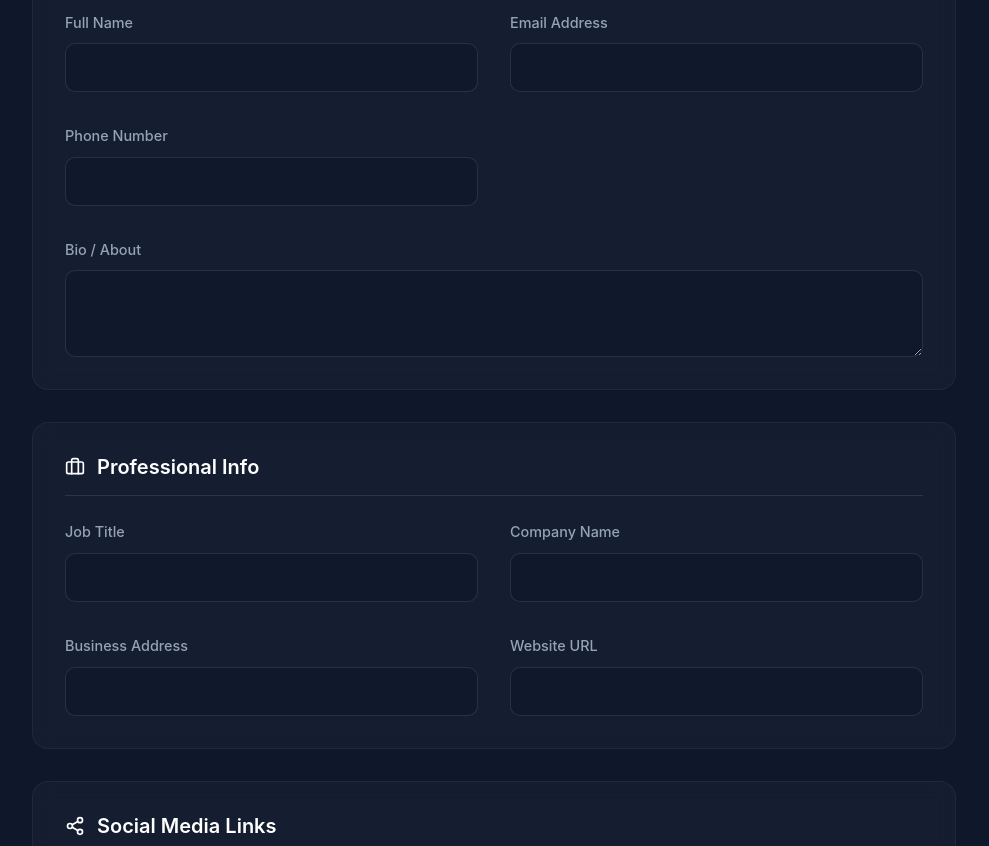
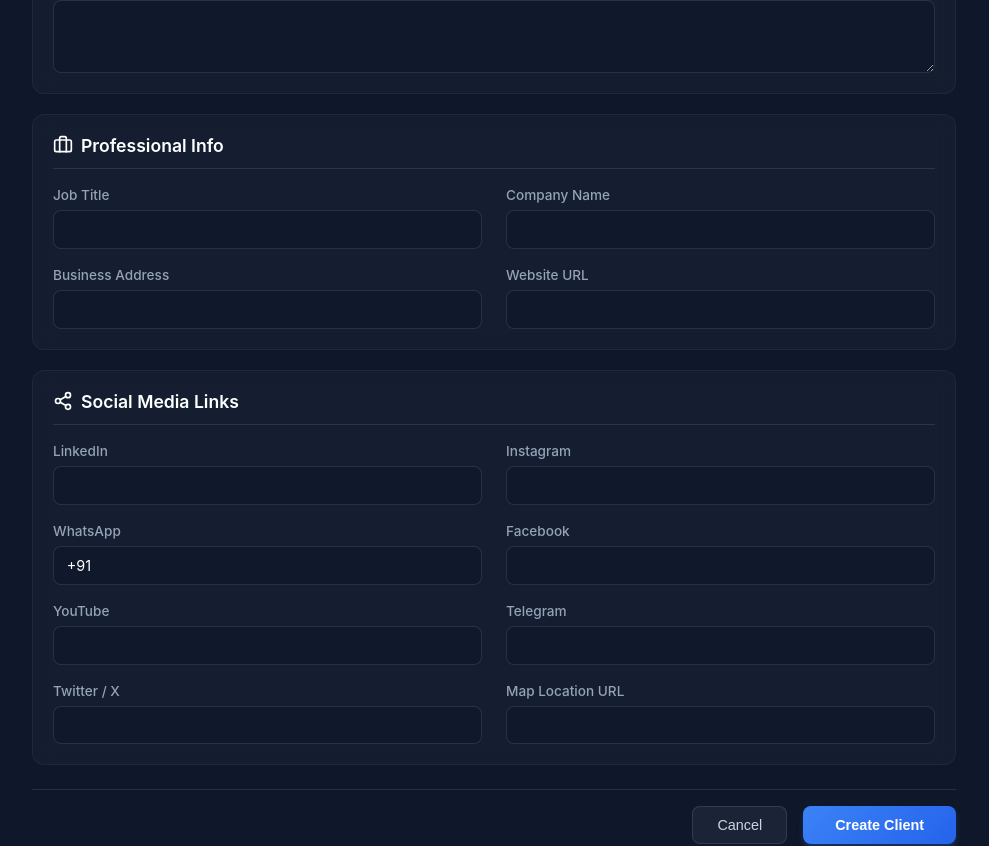
Before and after one commit to smitpatel-29/Justtapp, a Next.js app: page /admin/clients/add in a window 1280 px wide. Shown: the part 814-1660 px from the top of the page, without its empty margins (276-1265 px from the left). Built offline with nearby package versions, Linux system fonts and the light colour scheme.

Commit message:
Update client form defaults and admin badge style

```diff
--- a/src/components/ClientForm.js
+++ b/src/components/ClientForm.js
@@ -27,12 +27,14 @@ export default function ClientForm({ initialData = null, onSubmit }) {
     company: initialData?.company || "",
     bio: initialData?.bio || "",
     email: initialData?.email || "",
-    phone: initialData?.phone || "",
+    phone: initialData?.phone || "+91 ",
     website: initialData?.website || "",
     avatar: initialData?.avatar || "",
     coverImage: initialData?.coverImage || "",
     address: initialData?.address || "",
-    nfcId: initialData?.nfcId || "",
+    nfcId:
+      initialData?.nfcId ||
+      Math.random().toString(36).substr(2, 8).toUpperCase(),
     theme: initialData?.theme || "dark",
     customTheme: initialData?.customTheme || {
       background: "#0f172a",
@@ -54,7 +56,8 @@ export default function ClientForm({ initialData = null, onSubmit }) {
     youtube:
       initialData?.socials?.find((s) => s.platform === "Youtube")?.url || "",
     whatsapp:
-      initialData?.socials?.find((s) => s.platform === "WhatsApp")?.url || "",
+      initialData?.socials?.find((s) => s.platform === "WhatsApp")?.url ||
+      "+91 ",
     telegram:
       initialData?.socials?.find((s) => s.platform === "Telegram")?.url || "",
     twitter:
--- a/src/components/ClientForm.module.css
+++ b/src/components/ClientForm.module.css
@@ -7,39 +7,41 @@
   background: rgba(30, 41, 59, 0.4);
   backdrop-filter: blur(10px);
   border: 1px solid rgba(255, 255, 255, 0.05);
-  border-radius: 16px;
-  padding: 2rem;
-  margin-bottom: 2rem;
+  border-radius: 12px;
+  padding: 1.25rem;
+  margin-bottom: 1.25rem;
 }
 
 .sectionTitle {
   color: white;
-  font-size: 1.25rem;
+  font-size: 1.1rem;
   font-weight: 600;
-  margin-bottom: 1.5rem;
+  margin-bottom: 1rem;
   display: flex;
   align-items: center;
-  gap: 0.75rem;
+  gap: 0.5rem;
   border-bottom: 1px solid rgba(255, 255, 255, 0.1);
-  padding-bottom: 1rem;
+  padding-bottom: 0.75rem;
 }
 
 .formGrid {
   display: grid;
   grid-template-columns: repeat(2, 1fr);
-  gap: 2rem;
+  column-gap: 1.5rem;
+  row-gap: 1rem;
 }
 
 .inputGroup {
   display: flex;
   flex-direction: column;
-  gap: 0.6rem;
+  gap: 0.35rem;
 }
 
 .inputGroup label {
   color: #94a3b8;
-  font-size: 0.9rem;
+  font-size: 0.85rem;
   font-weight: 500;
+  margin-bottom: -0.1rem;
 }
 
 .input,
@@ -47,10 +49,10 @@
 .select {
   background: rgba(15, 23, 42, 0.6);
   border: 1px solid rgba(255, 255, 255, 0.1);
-  border-radius: 10px;
-  padding: 0.875rem 1rem;
+  border-radius: 8px;
+  padding: 0.6rem 0.8rem;
   color: white;
-  font-size: 0.95rem;
+  font-size: 0.9rem;
   transition: all 0.2s;
   width: 100%;
   font-family: inherit;
@@ -73,16 +75,9 @@
   display: flex;
   justify-content: flex-end;
   gap: 1rem;
-  position: sticky;
-  bottom: 0;
-  background: rgba(15, 23, 42, 0.95);
-  padding: 1.5rem;
+  margin-top: 1.5rem;
+  padding-top: 1rem;
   border-top: 1px solid rgba(255, 255, 255, 0.1);
-  margin: 0 -2rem -2rem -2rem; /* Initial margin for modal fix, but we are in full page now */
-  margin-top: 2rem;
-  border-radius: 0 0 16px 16px;
-  backdrop-filter: blur(10px);
-  z-index: 10;
 }
 
 /* Fix sticky button placement for full page */
@@ -100,11 +95,12 @@
   background: rgba(30, 41, 59, 0.8);
   color: #cbd5e1;
   border: 1px solid rgba(255, 255, 255, 0.1);
-  padding: 0.875rem 2rem;
-  border-radius: 10px;
-  font-weight: 600;
+  padding: 0.6rem 1.5rem;
+  border-radius: 8px;
+  font-weight: 500;
   cursor: pointer;
   transition: all 0.2s;
+  font-size: 0.9rem;
 }
 
 .btnCancel:hover {
@@ -117,12 +113,13 @@
   background: linear-gradient(135deg, #3b82f6, #2563eb);
   color: white;
   border: none;
-  padding: 0.875rem 2.5rem;
-  border-radius: 10px;
+  padding: 0.6rem 2rem;
+  border-radius: 8px;
   font-weight: 600;
   cursor: pointer;
   box-shadow: 0 4px 6px -1px rgba(59, 130, 246, 0.3);
   transition: all 0.2s;
+  font-size: 0.9rem;
 }
 
 .btnSave:hover {
@@ -134,8 +131,8 @@
   background: rgba(59, 130, 246, 0.1);
   color: #60a5fa;
   border: 1px solid rgba(59, 130, 246, 0.2);
-  width: 46px;
-  border-radius: 10px;
+  width: 40px;
+  border-radius: 8px;
   cursor: pointer;
   display: flex;
   align-items: center;
--- a/src/components/ProfileView.js
+++ b/src/components/ProfileView.js
@@ -40,7 +40,7 @@ const translations = {
     shareProfile: "Share Profile",
     scanToView: "Scan to view",
     close: "Close",
-    createdWith: "Created with",
+    createdWith: "Powered by",
     profileLinkCopied: "Profile link copied!",
   },
   hi: {
```
Also changed, not shown: src/app/admin/clients/ClientsPage.module.css (+8 -7 lines), src/app/admin/clients/page.js (+16 -2 lines), src/components/AdminDashboard.js (+7 -3 lines).
